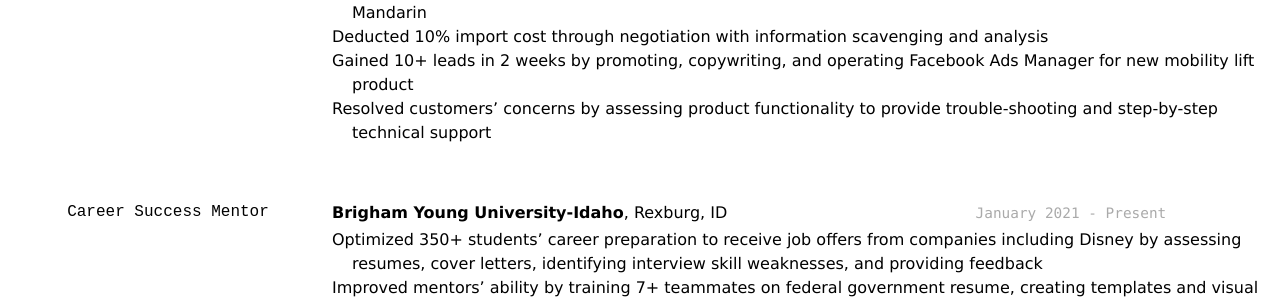
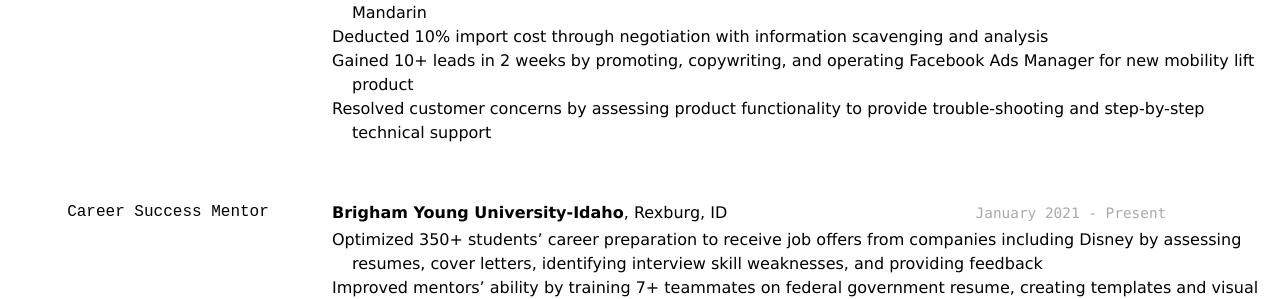
Before and after one commit to byuids-resumes/alicepao-resume, a Jekyll site: the page built from docs/index.md, in a window 1280 px wide. Shown: the part 730-1029 px from the top of the page. Built offline with Jekyll 4.4.1, drawn with Linux system fonts in a browser that asks for light colours.

Commit message:
edit bullet points

```diff
--- a/docs/index.md
+++ b/docs/index.md
@@ -43,7 +43,7 @@ __Procurement Specialist Intern__, Taipei City, Taiwan
 - Shortened 15% learning time for technicians by translating 70+ pages of wheelchair lift manuals from English to Mandarin
 - Deducted 10% import cost through negotiation with information scavenging and analysis
 - Gained 10+ leads in 2 weeks by promoting, copywriting, and operating Facebook Ads Manager for new mobility lift product
-- Resolved customers’ concerns by assessing product functionality to provide trouble-shooting and step-by-step technical support
+- Resolved customer concerns by assessing product functionality to provide trouble-shooting and step-by-step technical support
 
 
 ### Career Success Mentor
```
